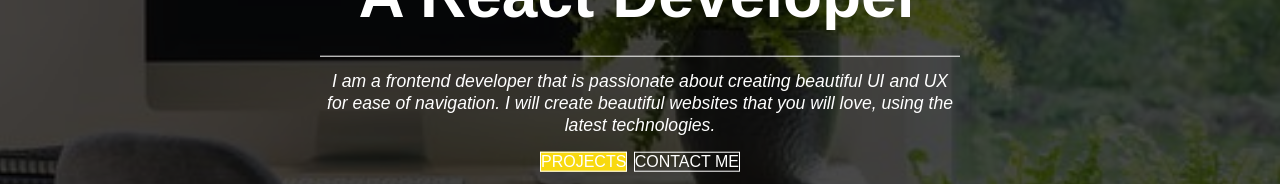
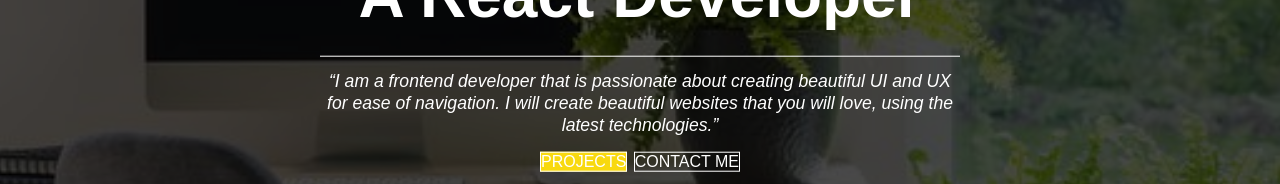
Before and after one commit to valentina-buoro/personal-website, a React (Create React App) app: page / in a window 1280 px wide. Shown: the part 346-530 px from the top of the page. Built offline with nearby package versions, Linux system fonts and the light colour scheme.

Commit message:
updated about me page

```diff
--- a/src/components/AboutContent/AboutContent.js
+++ b/src/components/AboutContent/AboutContent.js
@@ -9,7 +9,7 @@ const AboutContent = () => {
     <div className='about'>
         <div className='left'>
             <h1>Who Am I</h1>
-            <p> I am a self- taught frontend developer that is passionate about boobs</p>
+            <p> I am a self- taught frontend developer that is passionate about user design and user interaction</p>
             <Link to='/contact'>
                 <DarkButton>
                     CONTACT ME
--- a/src/components/AboutContent/AboutStyles.css
+++ b/src/components/AboutContent/AboutStyles.css
@@ -34,6 +34,7 @@
 .right .img{
     max-width: 90%;
     border: 1px solid #333;
+    border-radius: 360%;
 }
 
 .right .top{
--- a/src/components/Hero/HeroImage.js
+++ b/src/components/Hero/HeroImage.js
@@ -17,9 +17,9 @@ const HeroImage = () => {
                 <p className='revealUp'>HELLO, I'M VALENTINA</p>
                 <h1>A React Developer</h1>
                 <h3>
-                <i>I am a frontend developer that is passionate about creating beautiful
+                <i><q>I am a frontend developer that is passionate about creating beautiful
                     UI and UX for ease of navigation. I will create beautiful websites that you will love, using the
-                    latest technologies.
+                    latest technologies.</q>
                 </i></h3>
 
 
```
